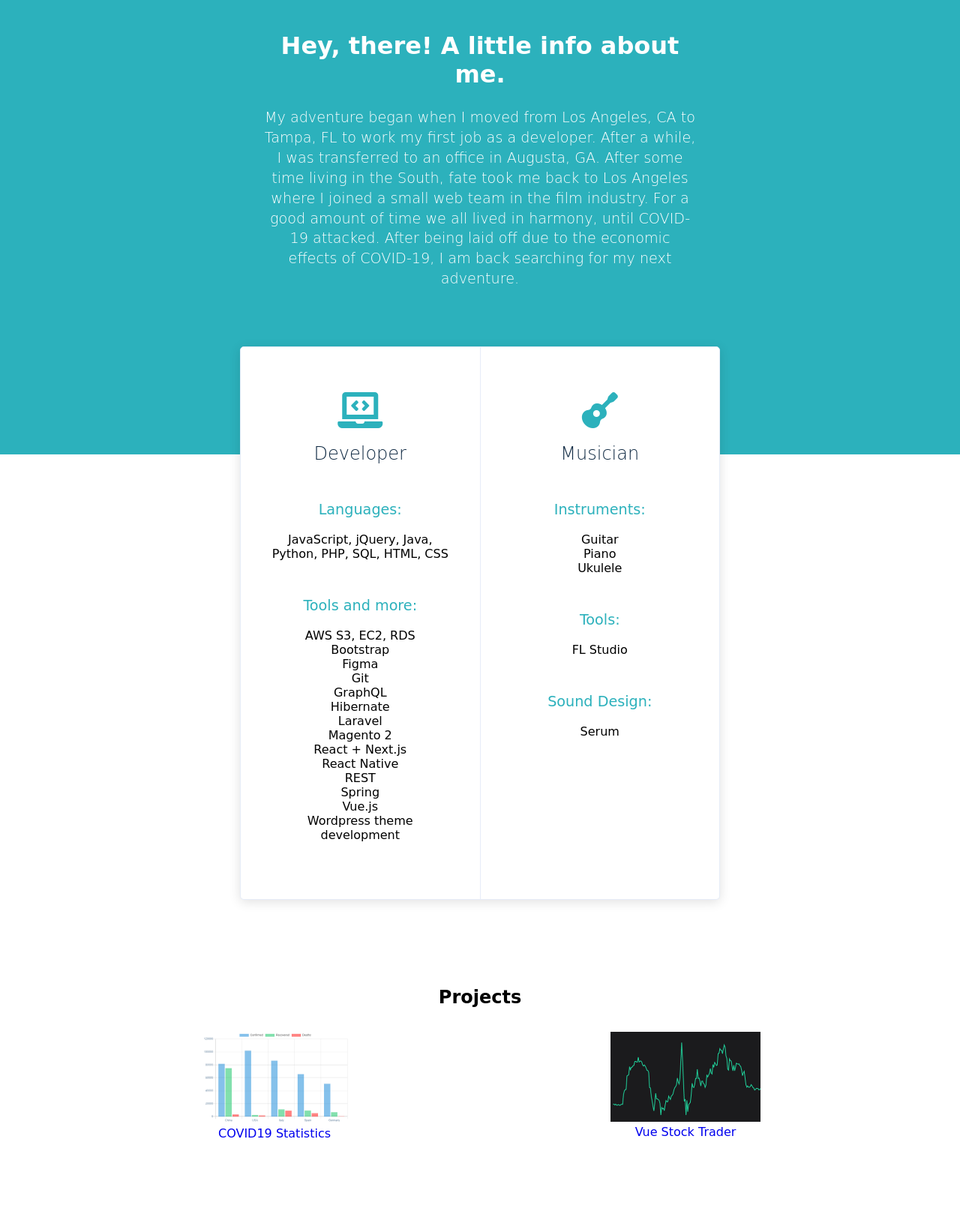
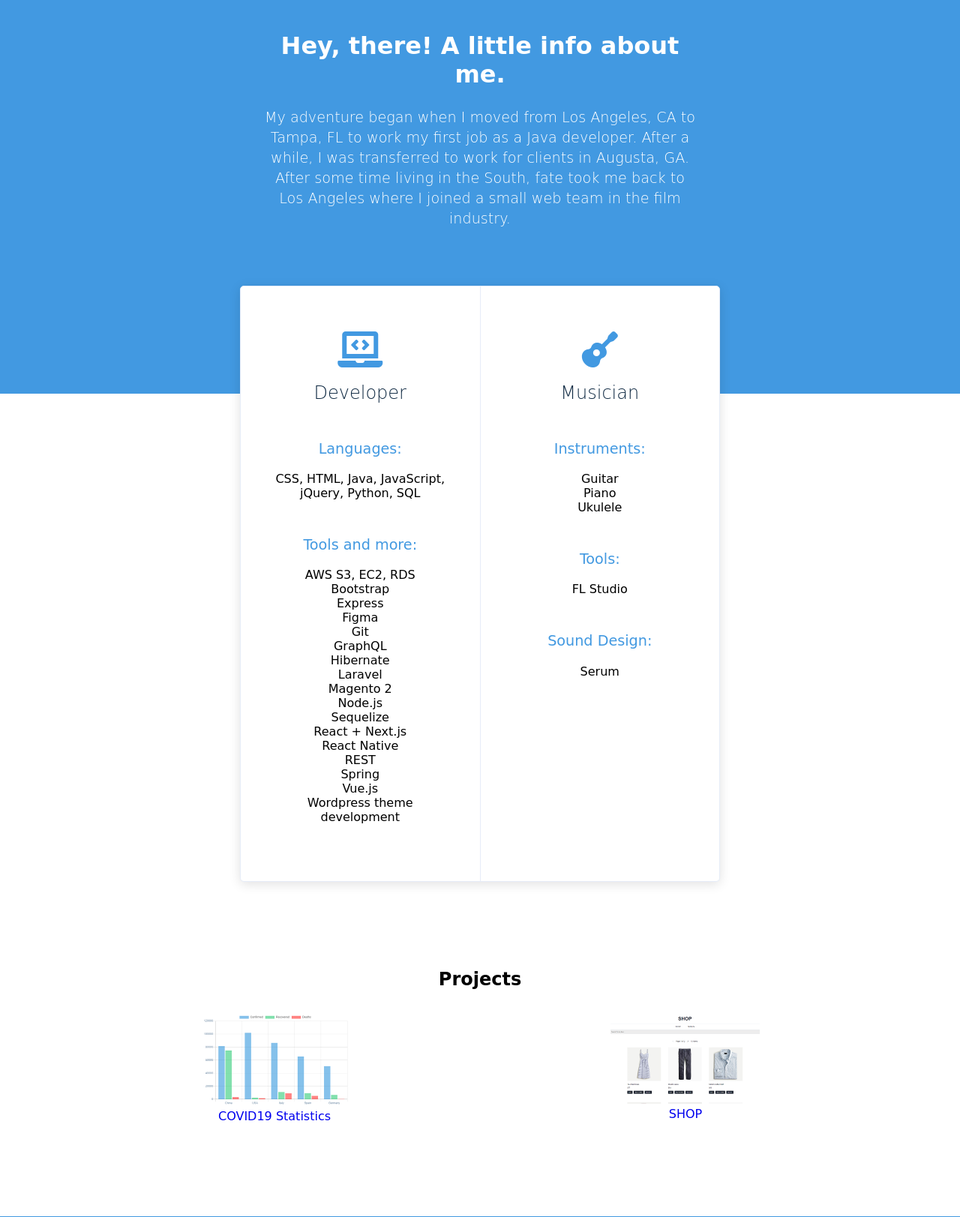
Before and after one commit to alexpich/alexpich-github.io, a plain HTML site: page index.html in a window 1280 px wide. Shown: the part 657-2280 px from the top of the page at 75% size. Drawn offline with Linux system fonts and the light colour scheme; a web font is replaced by a local one.

Commit message:
Updated colors

```diff
--- a/css/style.css
+++ b/css/style.css
@@ -83,8 +83,8 @@ body {
 
 .navbar .button.say-hi {
   color: #fff;
-  background: #2cb1bc;
-  border: 2px solid #2cb1bc;
+  background: #4299E1;
+  border: 2px solid #4299E1;
   border-radius: 5px;
   padding: 0.25rem 0.75rem;
   text-decoration: none;
@@ -93,8 +93,8 @@ body {
 }
 
 .navbar .button.say-hi:hover {
-  color: #2cb1bc;
-  border: 2px solid #2cb1bc;
+  color: #4299E1;
+  border: 2px solid #4299E1;
   background: transparent;
 }
 
@@ -126,7 +126,7 @@ body {
 
 /* Description */
 .description {
-  background: #2cb1bc;
+  background: #4299E1;
   padding: 5rem 1.6rem;
   padding-bottom: 12rem;
 }
@@ -170,12 +170,12 @@ body {
 }
 
 .skills .column .fas {
-  color: #2cb1bc;
+  color: #4299E1;
   font-size: 3rem;
 }
 
 .skills .skill-list-title {
-  color: #2cb1bc;
+  color: #4299E1;
   margin-top: 3rem;
   font-size: 1.2rem;
 }
@@ -218,7 +218,7 @@ body {
 
 /* Footer */
 .footer {
-  background: #2cb1bc;
+  background: #4299E1;
   padding-bottom: 3rem;
 }
 
--- a/index.html
+++ b/index.html
@@ -7,7 +7,7 @@
       name="description"
       content="Alex Pich's portfolio! Web developer + musician."
     />
-    <title>Alex Pich- Developer</title>
+    <title>Alex Pich - Developer</title>
     <link
       href="https://fonts.googleapis.com/css?family=Baloo+Thambi+2:400,500,600,700&display=swap"
       rel="stylesheet"
@@ -73,13 +73,10 @@
             </h2>
             <h2 class="subtitle center-text">
               My adventure began when I moved from Los Angeles, CA to Tampa, FL
-              to work my first job as a developer. After a while, I was
-              transferred to an office in Augusta, GA. After some time living in
-              the South, fate took me back to Los Angeles where I joined a small
-              web team in the film industry. For a good amount of time we all
-              lived in harmony, until COVID-19 attacked. After being laid off
-              due to the economic effects of COVID-19, I am back searching for
-              my next adventure.
+              to work my first job as a Java developer. After a while, I was
+              transferred to work for clients in Augusta, GA. After some time
+              living in the South, fate took me back to Los Angeles where I
+              joined a small web team in the film industry.
             </h2>
           </div>
         </div>
@@ -94,18 +91,21 @@
               <i class="fas fa-laptop-code"></i>
               <h2 class="subtitle">Developer</h2>
               <p class="skill-list-title">Languages:</p>
-              <p>JavaScript, jQuery, Java, Python, PHP, SQL, HTML, CSS</p>
+              <p>CSS, HTML, Java, JavaScript, jQuery, Python, SQL</p>
 
               <p class="skill-list-title">Tools and more:</p>
               <ul>
                 <li>AWS S3, EC2, RDS</li>
                 <li>Bootstrap</li>
+                <li>Express</li>
                 <li>Figma</li>
                 <li>Git</li>
                 <li>GraphQL</li>
                 <li>Hibernate</li>
                 <li>Laravel</li>
                 <li>Magento 2</li>
+                <li>Node.js</li>
+                <li>Sequelize</li>
                 <li>React + Next.js</li>
                 <li>React Native</li>
                 <li>REST</li>
@@ -163,7 +163,7 @@
               </div>
 
               <!-- Stock Trader -->
-              <div class="project-stock">
+              <!-- <div class="project-stock">
                 <a
                   class="project-link"
                   href="http://vue-stock-trader-mock.s3-website-us-west-1.amazonaws.com/"
@@ -173,6 +173,21 @@
                   />
                   <div class="project-text">
                     Vue Stock Trader
+                  </div></a
+                >
+              </div> -->
+
+              <!-- Shop ecommerce -->
+              <div class="project-stock">
+                <a
+                  class="project-link"
+                  href="https://shop-next-production.herokuapp.com/"
+                  ><img
+                    src="./assets/project-thumbnail-shop.png"
+                    alt="shop project"
+                  />
+                  <div class="project-text">
+                    SHOP
                   </div></a
                 >
               </div>
```
Also changed, not shown: assets/project-thumbnail-shop.png (added).
